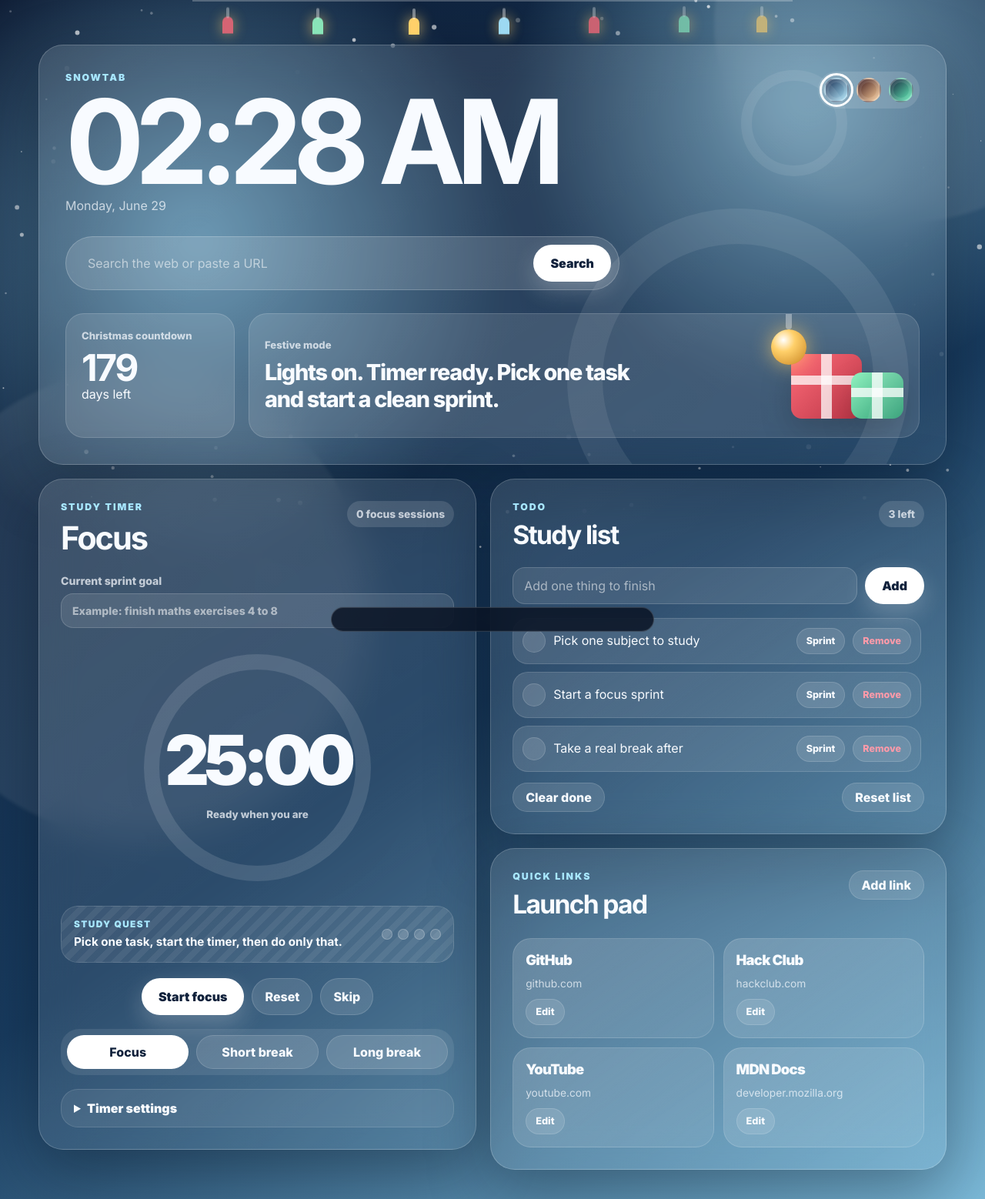
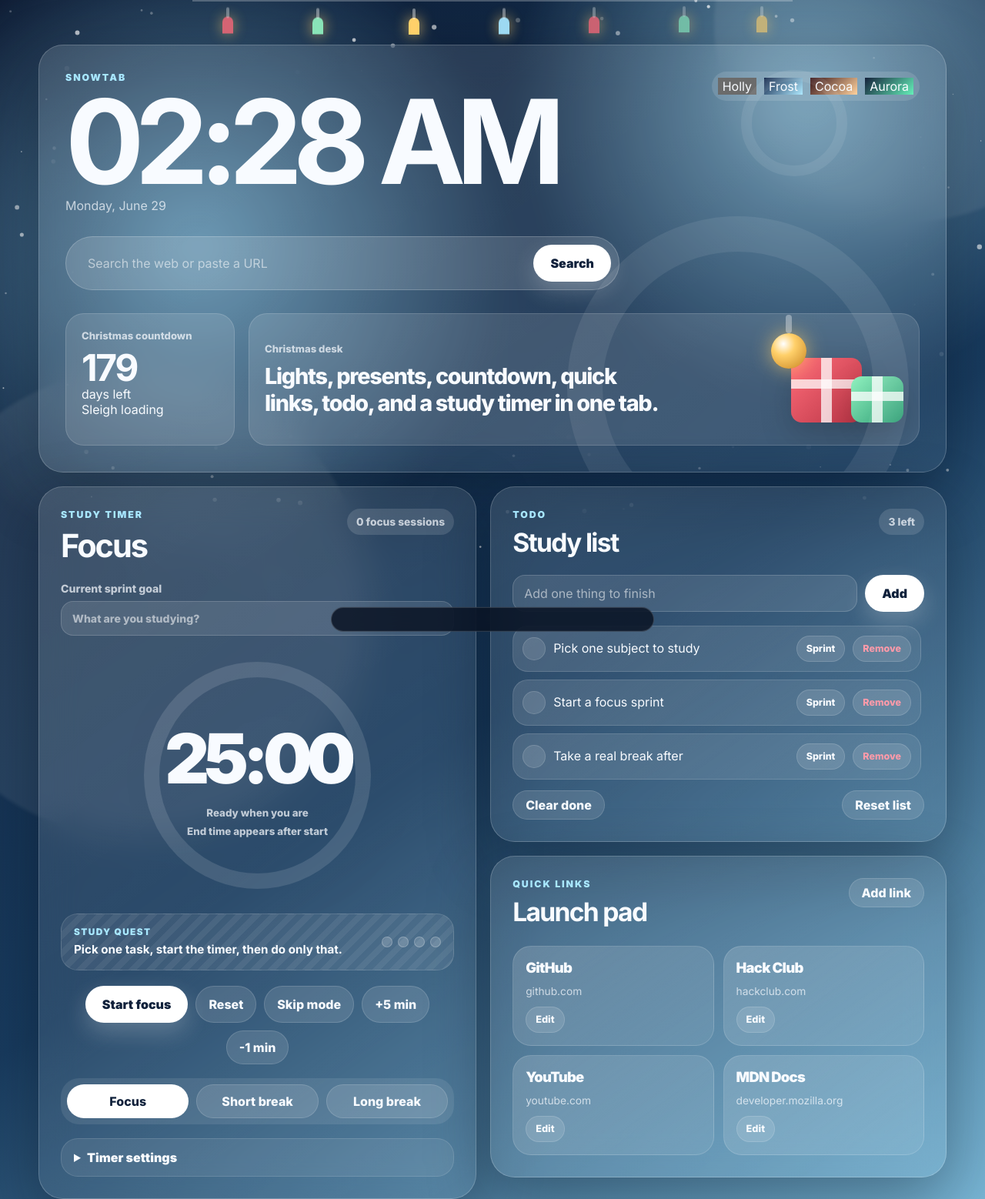
Before and after one commit to SSoggyTacoMan/jolly-homepage, a website built with Vite: page index.html in a window 1280 px wide. Shown: the top 1558 px of the page at 77% size. Built offline with nearby package versions, Linux system fonts and the light colour scheme.

Commit message:
make the page more christmas markup

```diff
--- a/index.html
+++ b/index.html
@@ -26,9 +26,10 @@
           </div>
 
           <div class="theme-picker" aria-label="Theme picker">
-            <button class="theme-dot" data-theme-button="frost" aria-label="Use frost theme"></button>
-            <button class="theme-dot" data-theme-button="cocoa" aria-label="Use cocoa theme"></button>
-            <button class="theme-dot" data-theme-button="aurora" aria-label="Use aurora theme"></button>
+            <button class="theme-choice" data-theme-button="holly" type="button">Holly</button>
+            <button class="theme-choice" data-theme-button="frost" type="button">Frost</button>
+            <button class="theme-choice" data-theme-button="cocoa" type="button">Cocoa</button>
+            <button class="theme-choice" data-theme-button="aurora" type="button">Aurora</button>
           </div>
         </div>
 
@@ -41,18 +42,24 @@
         <div class="hero-grid">
           <article class="mini-panel countdown-panel">
             <span class="panel-label">Christmas countdown</span>
-            <strong id="countdown-days">...</strong>
-            <span id="countdown-label">days left</span>
+            <div class="countdown-row">
+              <strong id="countdown-days">...</strong>
+              <span id="countdown-label">sleeps until Christmas</span>
+            </div>
+            <div class="countdown-track" aria-hidden="true"><span id="countdown-fill"></span></div>
+            <p id="countdown-mood" class="countdown-mood">Sleigh loading</p>
           </article>
 
           <article class="mini-panel festive-panel">
             <div>
-              <span class="panel-label">Festive mode</span>
-              <p>Lights on. Timer ready. Pick one task and start a clean sprint.</p>
+              <span class="panel-label">Christmas desk</span>
+              <p>Lights, presents, countdown, quick links, todo, and a study timer in one tab.</p>
             </div>
             <div class="present-stack" aria-hidden="true">
+              <span class="tree-shape"></span>
               <span class="present present-one"></span>
               <span class="present present-two"></span>
+              <span class="candy-cane"></span>
               <span class="ornament"></span>
             </div>
           </article>
@@ -71,7 +78,7 @@
 
           <label class="focus-goal-label" for="focus-goal">
             Current sprint goal
-            <input id="focus-goal" maxlength="80" placeholder="Example: finish maths exercises 4 to 8">
+            <input id="focus-goal" maxlength="80" placeholder="What are you studying?">
           </label>
 
           <div class="timer-ring" aria-live="polite">
@@ -81,14 +88,15 @@
             </svg>
             <div class="timer-readout">
               <span id="timer-display">25:00</span>
-              <small id="timer-subtitle">Ready when you are</small>
+              <small id="timer-subtitle">Ready</small>
+              <small id="timer-end" class="timer-end">End time appears after start</small>
             </div>
           </div>
 
           <div class="study-strip">
             <div>
               <span class="strip-label">Study quest</span>
-              <strong id="quest-text">Pick a task, start the timer, then do only that.</strong>
+              <strong id="quest-text">Choose a task or type a sprint goal.</strong>
             </div>
             <div class="round-dots" id="round-dots" aria-label="Rounds until long break"></div>
           </div>
@@ -96,7 +104,9 @@
           <div class="timer-controls">
             <button id="start-pause" class="primary-button">Start focus</button>
             <button id="reset-timer" class="soft-button">Reset</button>
-            <button id="skip-mode" class="soft-button">Skip</button>
+            <button id="skip-mode" class="soft-button">Skip mode</button>
+            <button id="add-five" class="soft-button">+5 min</button>
+            <button id="sub-one" class="soft-button">-1 min</button>
           </div>
 
           <div class="mode-tabs" role="tablist" aria-label="Timer modes">
@@ -107,6 +117,11 @@
 
           <details class="settings-box">
             <summary>Timer settings</summary>
+            <div class="preset-row" aria-label="Timer presets">
+              <button type="button" data-preset="classic">25 / 5</button>
+              <button type="button" data-preset="deep">50 / 10</button>
+              <button type="button" data-preset="quick">15 / 5</button>
+            </div>
             <div class="settings-grid">
               <label>
                 Focus minutes
```
